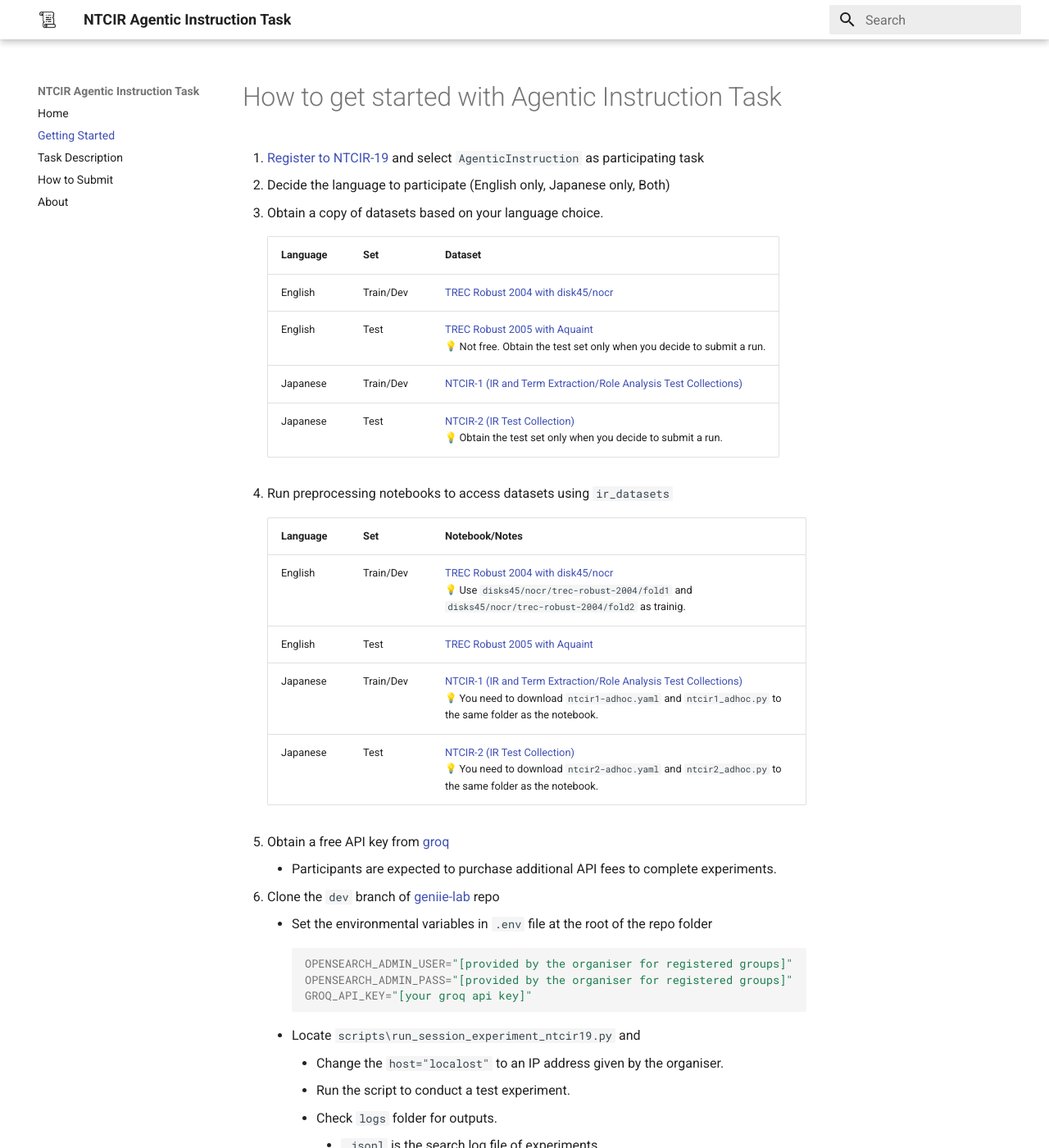
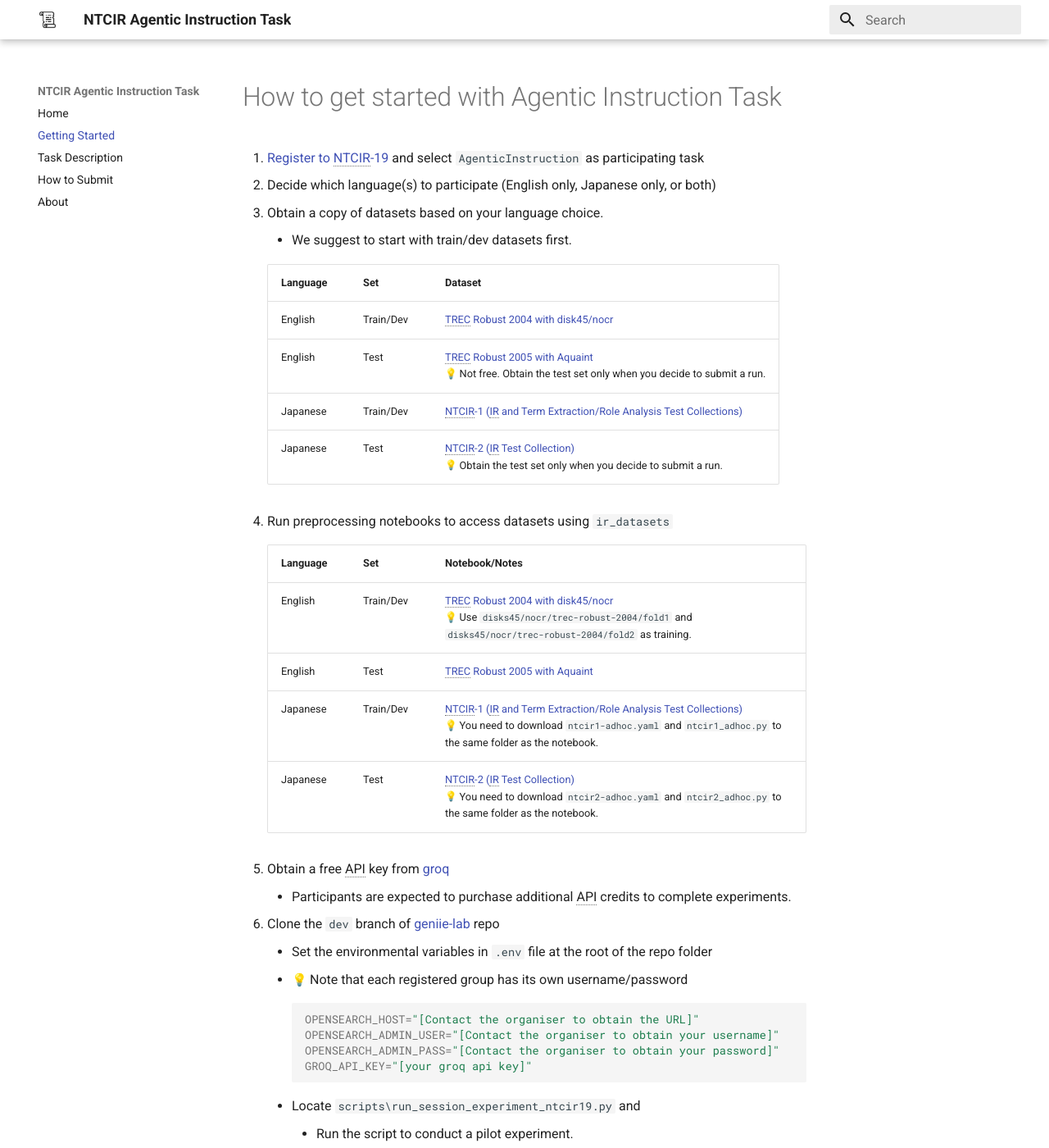
Before and after one commit to geniie-lab/ntcir, an MkDocs documentation site: the page built from docs/getting-started.md, in a window 1280 px wide and 1400 px high. Shown: the whole window at 82% size. Built offline with MkDocs 1.6.1 and Material for MkDocs 9.7.7, drawn with Linux system fonts in a browser that asks for light colours; emoji names are drawn with the system emoji font.

Commit message:
Mainly typo fixes

````diff
--- a/docs/getting-started.md
+++ b/docs/getting-started.md
@@ -1,8 +1,9 @@
 # How to get started with Agentic Instruction Task
 
 1. [Register to NTCIR-19](https://research.nii.ac.jp/ntcir/ntcir-19/howto.html) and select `AgenticInstruction` as participating task
-1. Decide the language to participate (English only, Japanese only, Both)
+1. Decide which language(s) to participate (English only, Japanese only, or both)
 1. Obtain a copy of datasets based on your language choice.
+    - We suggest to start with train/dev datasets first.
 
     |Language|Set|Dataset|
     |:--|:--|:--|
@@ -15,24 +16,25 @@
 
     |Language|Set|Notebook/Notes|
     |:--|:--|:--|
-    |English|Train/Dev|[TREC Robust 2004 with disk45/nocr](https://github.com/geniie-lab/geniie-backend/blob/dev/dataset/trec-robust-2004/)<br/>:bulb: Use `disks45/nocr/trec-robust-2004/fold1` and `disks45/nocr/trec-robust-2004/fold2` as trainig.|
+    |English|Train/Dev|[TREC Robust 2004 with disk45/nocr](https://github.com/geniie-lab/geniie-backend/blob/dev/dataset/trec-robust-2004/)<br/>:bulb: Use `disks45/nocr/trec-robust-2004/fold1` and `disks45/nocr/trec-robust-2004/fold2` as training.|
     |English|Test|[TREC Robust 2005 with Aquaint](https://github.com/geniie-lab/geniie-backend/blob/dev/dataset/trec-robust-2005/)|
     |Japanese|Train/Dev|[NTCIR-1 (IR and Term Extraction/Role Analysis Test Collections)](https://github.com/geniie-lab/geniie-backend/tree/dev/dataset/ntcir1-adhoc)<br/>:bulb: You need to download `ntcir1-adhoc.yaml` and `ntcir1_adhoc.py` to the same folder as the notebook.|
     |Japanese|Test|[NTCIR-2 (IR Test Collection)](https://github.com/geniie-lab/geniie-backend/tree/dev/dataset/ntcir2-adhoc)<br/>:bulb: You need to download `ntcir2-adhoc.yaml` and `ntcir2_adhoc.py` to the same folder as the notebook.|
 
 1. Obtain a free API key from [groq](https://groq.com/)
-    - Participants are expected to purchase additional API fees to complete experiments.
+    - Participants are expected to purchase additional API credits to complete experiments.
 
 1. Clone the `dev` branch of [geniie-lab](https://github.com/geniie-lab/geniie-lab/tree/dev) repo
     - Set the environmental variables in `.env` file at the root of the repo folder
+    - :bulb: Note that each registered group has its own username/password
         ```bash
-        OPENSEARCH_ADMIN_USER="[provided by the organiser for registered groups]"
-        OPENSEARCH_ADMIN_PASS="[provided by the organiser for registered groups]"
+        OPENSEARCH_HOST="[Contact the organiser to obtain the URL]"
+        OPENSEARCH_ADMIN_USER="[Contact the organiser to obtain your username]"
+        OPENSEARCH_ADMIN_PASS="[Contact the organiser to obtain your password]"
         GROQ_API_KEY="[your groq api key]"
         ```
     - Locate `scripts\run_session_experiment_ntcir19.py` and
-        - Change the `host="localost"` to an IP address given by the organiser.
-        - Run the script to conduct a test experiment.
+        - Run the script to conduct a pilot experiment.
         - Check `logs` folder for outputs.
             - `.jsonl` is the search log file of experiments
             - `.log` is the error/warning log file for reference
--- a/mkdocs.yml
+++ b/mkdocs.yml
@@ -28,7 +28,9 @@
   - pymdownx.tabbed:
       alternate_style: true
   - pymdownx.details
-  - pymdownx.snippets
+  - pymdownx.snippets:
+      auto_append:
+        - includes/abbreviations.md
   - pymdownx.betterem:
       smart_enable: all
   - pymdownx.highlight
@@ -53,7 +55,7 @@
 extra:
   social:
     - icon: fontawesome/solid/house
-      link: https://geniie-lab.github.com/ntcir/
+      link: https://geniie-lab.github.io/ntcir/
     - icon: fontawesome/brands/x-twitter
       link: https://x.com/agenticinstruct/
     - icon: fontawesome/brands/discord
--- a/requirements.txt
+++ b/requirements.txt
@@ -1 +1 @@
-mkdocs-material
+mkdocs-material==9.6.23
````
Also changed, not shown: docs/index.md (+6 -4 lines), docs/run-submission.md (+10 -5 lines), docs/task-description.md (+40 -0 lines), includes/abbreviations.md (+10 -2 lines).
